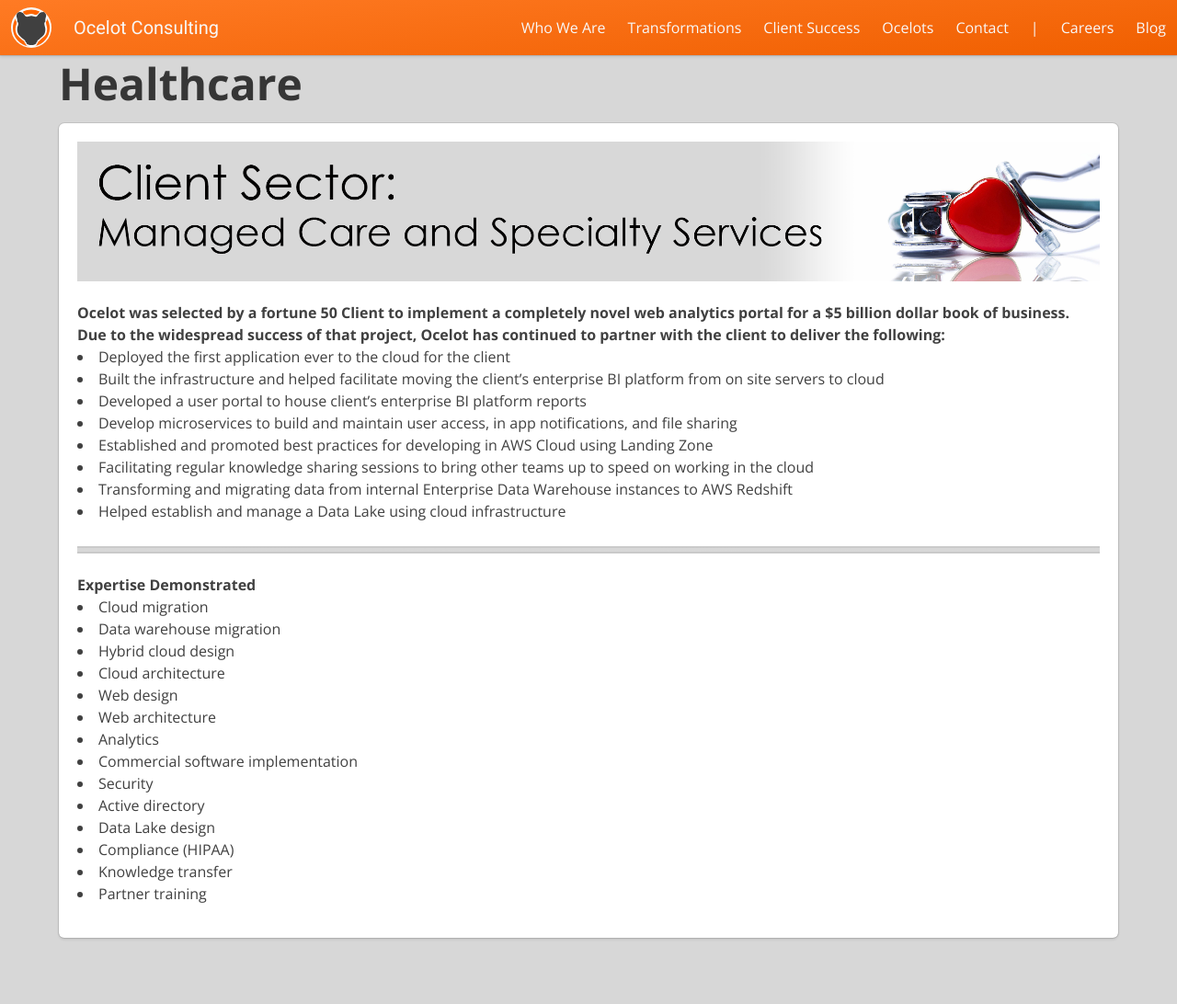
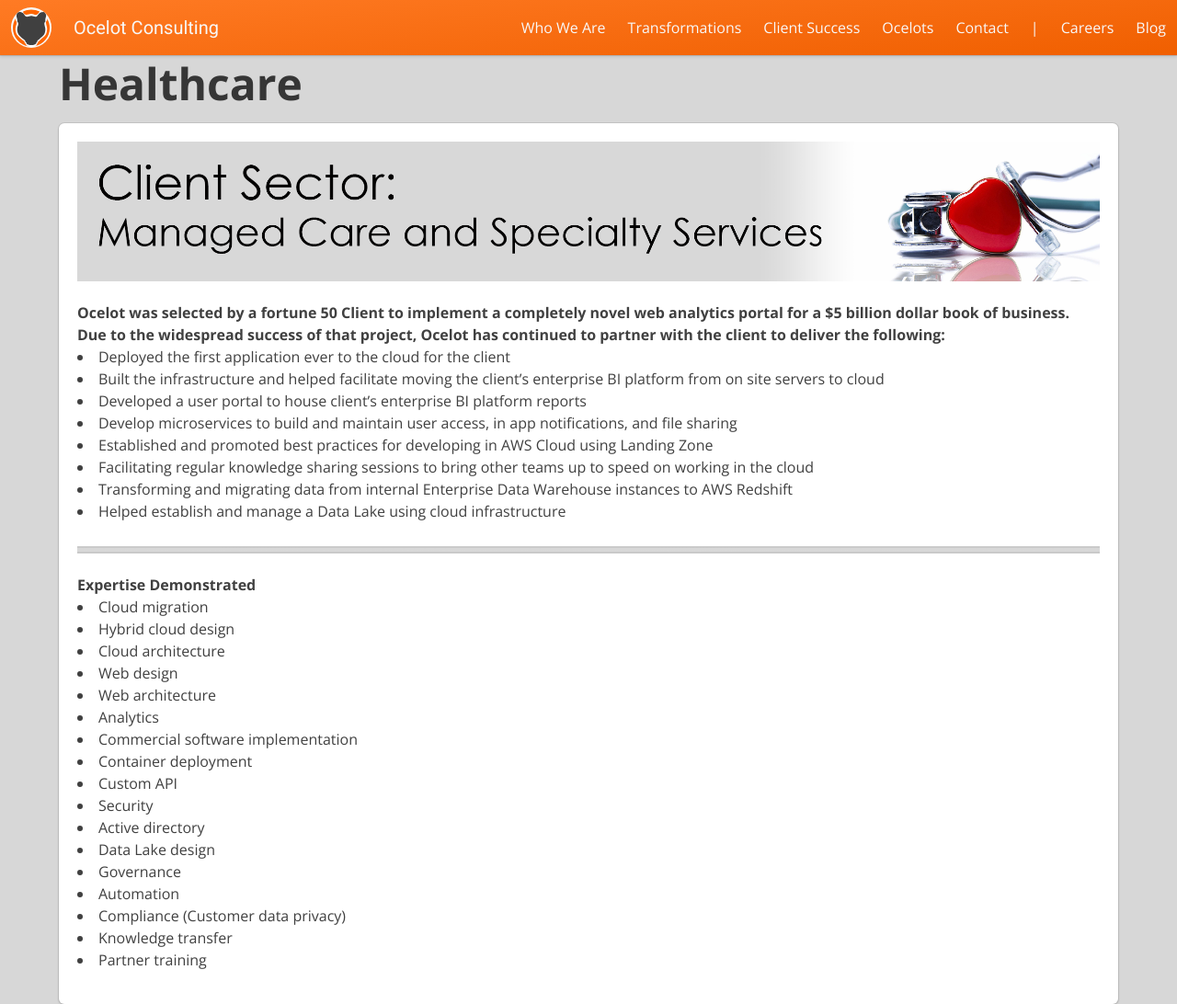
Before and after one commit to ocelotconsulting/ocelot.github.io, a Jekyll site: the page built from web_content/healthcare.md, in a window 1280 px wide and 1092 px high. Shown: the whole window at 92% size. Built offline with Jekyll 4.4.1, drawn with Linux system fonts in a browser that asks for light colours.

Commit message:
healthcare.md edited online with Bitbucket

```diff
--- a/web_content/healthcare.md
+++ b/web_content/healthcare.md
@@ -19,17 +19,20 @@
 
 ### Expertise Demonstrated
 
-+ Cloud migration
-+ Data warehouse migration
-+ Hybrid cloud design
-+ Cloud architecture
-+ Web design
-+ Web architecture
-+ Analytics
-+ Commercial software implementation
-+ Security
-+ Active directory
-+ Data Lake design
-+ Compliance (HIPAA)
-+ Knowledge transfer
-+ Partner training
+- Cloud migration
+- Hybrid cloud design
+- Cloud architecture
+- Web design
+- Web architecture
+- Analytics
+- Commercial software implementation
+- Container deployment
+- Custom API
+- Security
+- Active directory
+- Data Lake design
+- Governance
+- Automation
+- Compliance (Customer data privacy)
+- Knowledge transfer
+- Partner training
```
